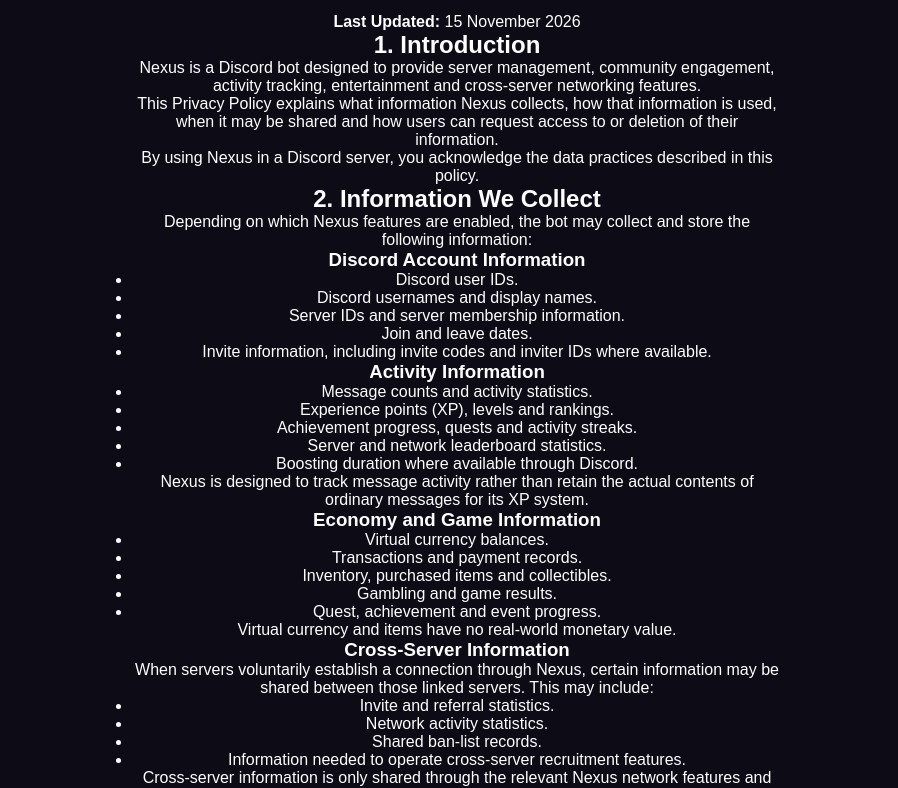
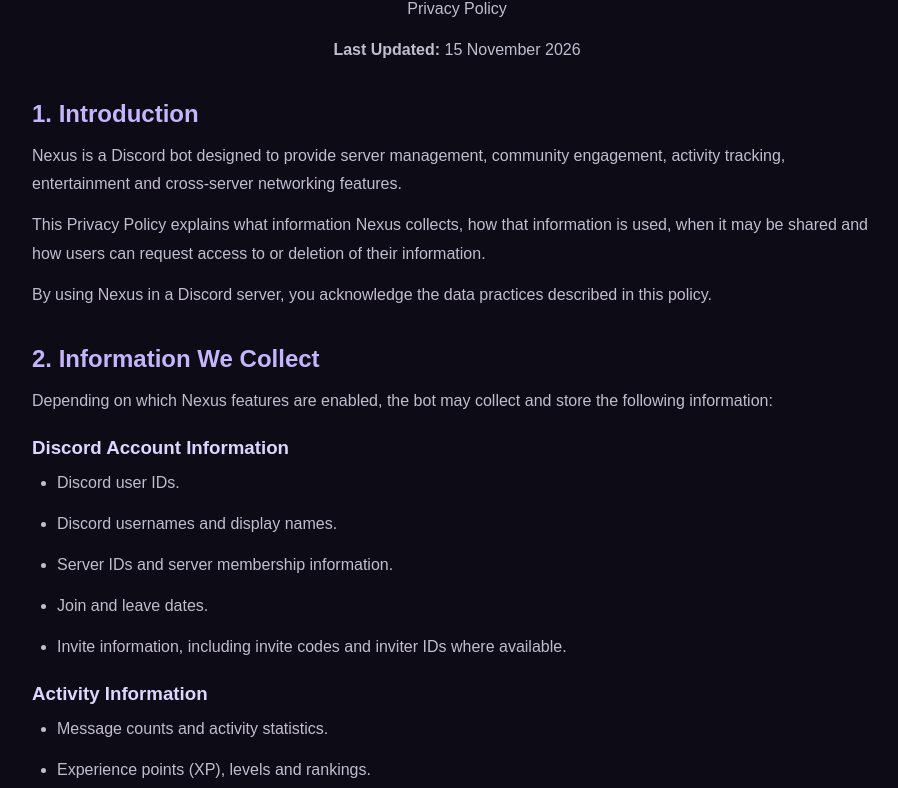
Before and after one commit to NationsUprising/nexus-legal, a plain HTML site: page privacy.html in a window 1280 px wide. Shown: the part 148-936 px from the top of the page, without its empty margins (183-1081 px from the left). Drawn offline with Linux system fonts and the light colour scheme.

Commit message:
Update style.css

```diff
--- a/style.css
+++ b/style.css
@@ -68,3 +68,43 @@ footer {
     color: #777184;
     font-size: 13px;
 }
+
+.legal {
+    max-width: 850px;
+    text-align: left;
+    padding: 35px 0;
+}
+
+.legal h1,
+.legal .subtitle {
+    text-align: center;
+}
+
+.legal h2 {
+    color: #c4b5fd;
+    margin-top: 35px;
+    margin-bottom: 14px;
+}
+
+.legal h3 {
+    color: #ddd6fe;
+    margin-top: 22px;
+    margin-bottom: 10px;
+}
+
+.legal p,
+.legal li {
+    color: #c2bdce;
+    line-height: 1.8;
+    margin-bottom: 12px;
+}
+
+.legal ul {
+    padding-left: 25px;
+}
+
+.updated {
+    text-align: center;
+    color: #888196;
+    margin-bottom: 35px;
+}
```
